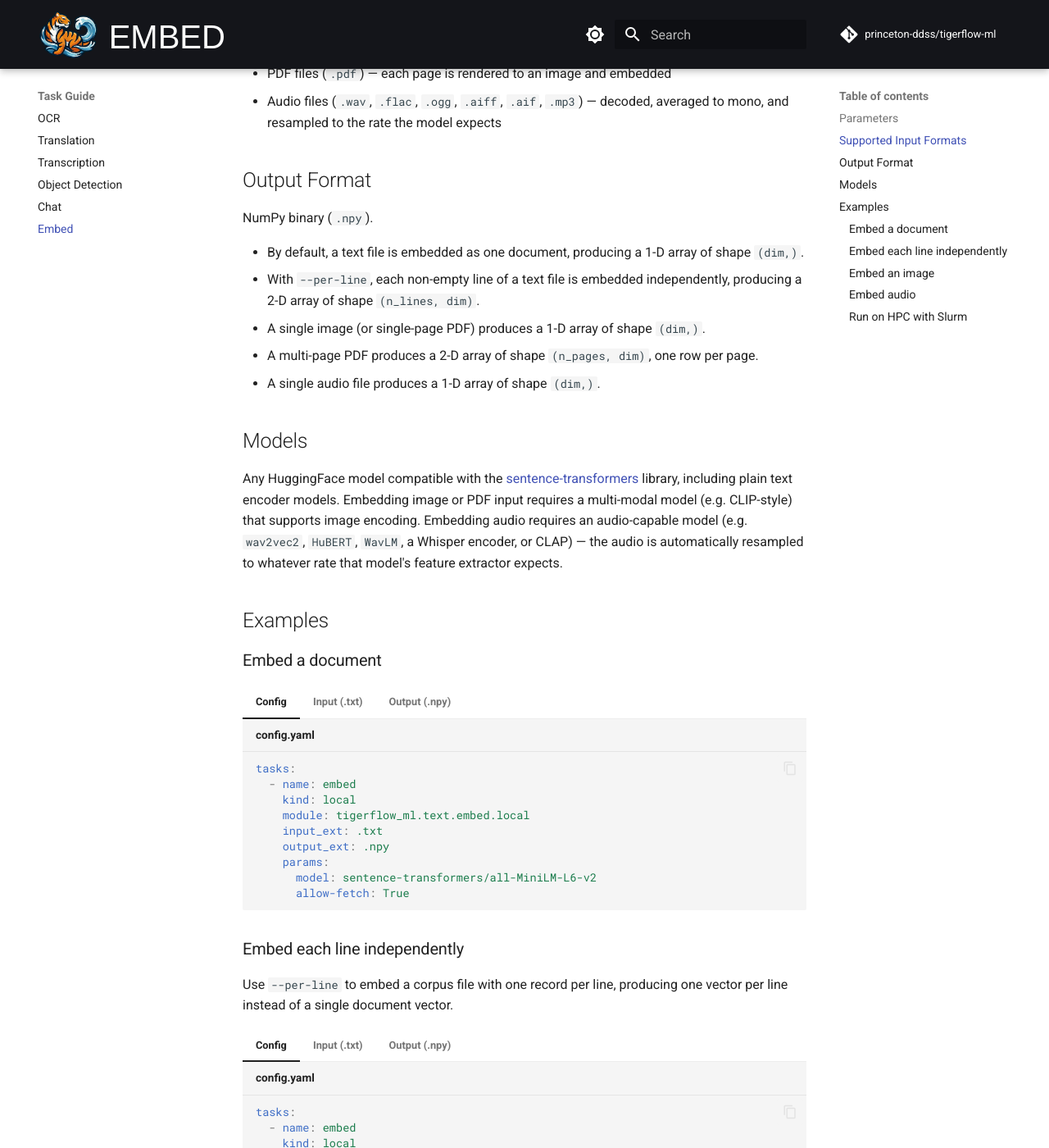
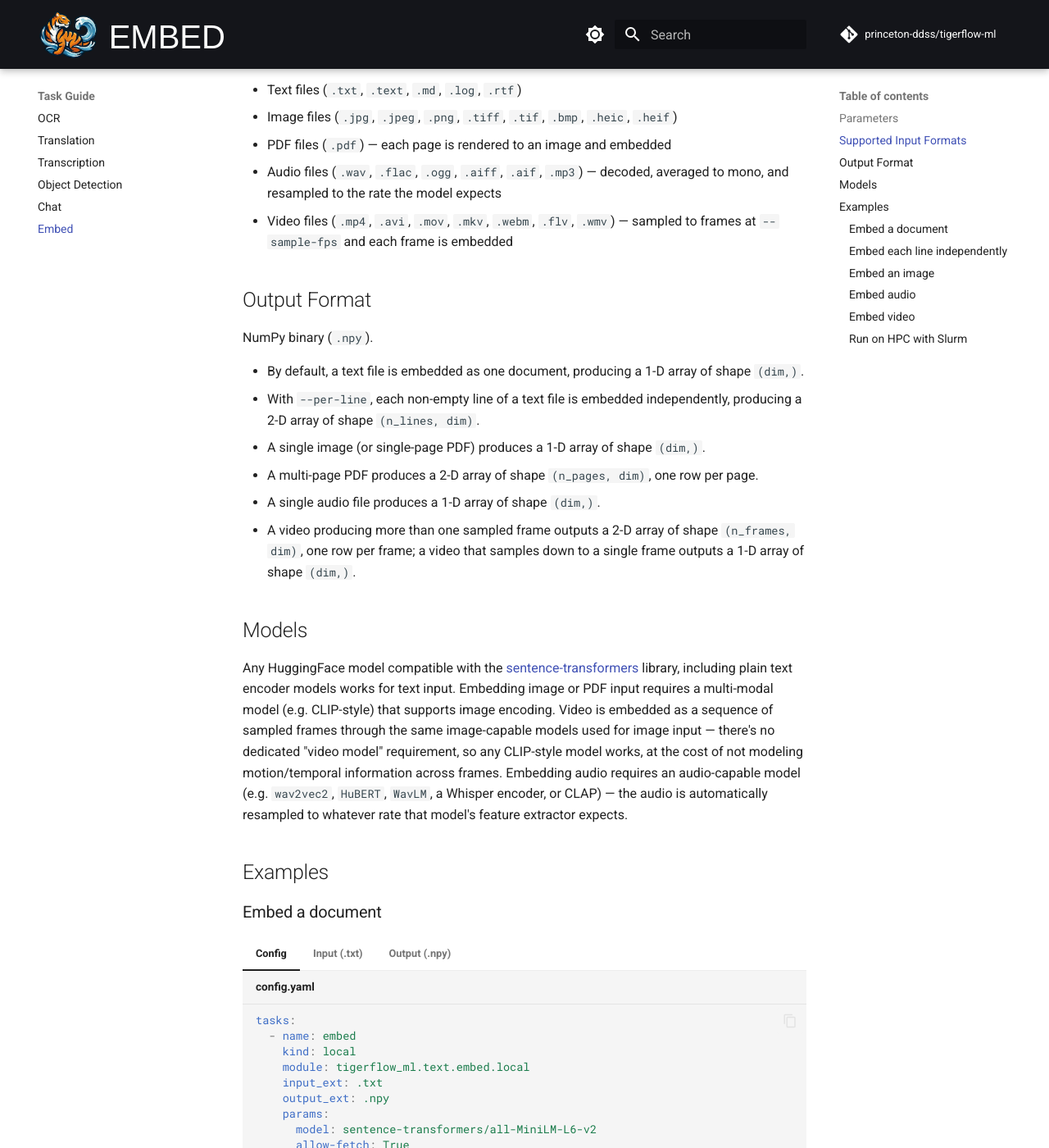
Before and after one commit to princeton-ddss/tigerflow-ml, an MkDocs documentation site: the page built from docs/mkdocs/tasks/embed.md, in a window 1280 px wide and 1400 px high, scrolled down 1182 px. Shown: the whole window at 82% size. Built offline with MkDocs 1.6.1 and Material for MkDocs 9.7.7, drawn with Linux system fonts in a browser that asks for light colours; some web fonts are replaced; comment, search, counter and statistics services are not loaded; the version menu is left out; some of the changed text lies outside the part shown.

Commit message:
docs(embed): update to include video input

````diff
--- a/docs/mkdocs/tasks/embed.md
+++ b/docs/mkdocs/tasks/embed.md
@@ -1,6 +1,6 @@
 # Embed
 
-Embed text, images, or audio using HuggingFace sentence-transformers models.
+Embed text, images, audio, or video using HuggingFace sentence-transformers models.
 
 ## Parameters
 
@@ -13,7 +13,8 @@ Embed text, images, or audio using HuggingFace sentence-transformers models.
 | `--allow-fetch`     | `--no-allow-fetch` | Allow downloads from HuggingFace Hub (network access required)                                                     |
 | `--seed`            | `42`               | The seed to set for more reproducible behavior                                                                     |
 | `--per-line`        | `--no-per-line`    | Embed each non-empty line of the input file independently, producing one vector per line instead of a single vector for the whole file (text input only) |
-| `--batch-size`      | `32`               | Number of lines encoded per batch when `--per-line` is set, or number of pages per batch when embedding a multi-page PDF |
+| `--batch-size`      | `32`               | Number of lines encoded per batch when `--per-line` is set, number of pages per batch for a multi-page PDF, or number of frames per batch for video |
+| `--sample-fps`      | `1.0`              | Frames per second to sample from video. Set to `0` to process every frame (video input only) |
 | `--prompt`          |                    | Raw text prepended to each input before encoding (e.g. `query: `). Mutually exclusive with `--prompt-name`         |
 | `--prompt-name`     |                    | Name of a prompt predefined in the model's config (e.g. `query` or `passage` for e5/bge models). Mutually exclusive with `--prompt` |
 | `--normalize`       | `--no-normalize`   | Whether to normalize returned vectors to have length 1                                                             |
@@ -26,6 +27,8 @@ Embed text, images, or audio using HuggingFace sentence-transformers models.
 - PDF files (`.pdf`) — each page is rendered to an image and embedded
 - Audio files (`.wav`, `.flac`, `.ogg`, `.aiff`, `.aif`, `.mp3`) — decoded, averaged to
   mono, and resampled to the rate the model expects
+- Video files (`.mp4`, `.avi`, `.mov`, `.mkv`, `.webm`, `.flv`, `.wmv`) — sampled to
+  frames at `--sample-fps` and each frame is embedded
 
 ## Output Format
 
@@ -36,10 +39,11 @@ NumPy binary (`.npy`).
 - A single image (or single-page PDF) produces a 1-D array of shape `(dim,)`.
 - A multi-page PDF produces a 2-D array of shape `(n_pages, dim)`, one row per page.
 - A single audio file produces a 1-D array of shape `(dim,)`.
+- A video producing more than one sampled frame outputs a 2-D array of shape `(n_frames, dim)`, one row per frame; a video that samples down to a single frame outputs a 1-D array of shape `(dim,)`.
 
 ## Models
 
-Any HuggingFace model compatible with the [sentence-transformers](https://sbert.net) library, including plain text encoder models. Embedding image or PDF input requires a multi-modal model (e.g. CLIP-style) that supports image encoding. Embedding audio requires an audio-capable model (e.g. `wav2vec2`, `HuBERT`, `WavLM`, a Whisper encoder, or CLAP) — the audio is automatically resampled to whatever rate that model's feature extractor expects.
+Any HuggingFace model compatible with the [sentence-transformers](https://sbert.net) library, including plain text encoder models works for text input. Embedding image or PDF input requires a multi-modal model (e.g. CLIP-style) that supports image encoding. Video is embedded as a sequence of sampled frames through the same image-capable models used for image input — there's no dedicated "video model" requirement, so any CLIP-style model works, at the cost of not modeling motion/temporal information across frames. Embedding audio requires an audio-capable model (e.g. `wav2vec2`, `HuBERT`, `WavLM`, a Whisper encoder, or CLAP) — the audio is automatically resampled to whatever rate that model's feature extractor expects.
 
 ## Examples
 
@@ -155,6 +159,35 @@ mono, and resampled to the model's expected sampling rate before encoding.
 
     A single vector of shape `(384,)`.
 
+### Embed video
+
+Video is sampled to frames at `--sample-fps` and each frame is embedded with the same
+multi-modal model used for images.
+
+=== "Config"
+
+    ```yaml title="config.yaml"
+    tasks:
+      - name: embed
+        kind: local
+        module: tigerflow_ml.text.embed.local
+        input_ext: .mp4
+        output_ext: .npy
+        params:
+          model: sentence-transformers/clip-ViT-B-32
+          sample-fps: 1.0
+          allow-fetch: True
+    ```
+
+=== "Input"
+
+    A video file, e.g. `clip.mp4` (roughly 30 seconds).
+
+=== "Output (.npy)"
+
+    An array of shape `(31, 512)` — one row per sampled frame (`--sample-fps 1.0`
+    samples roughly one frame per second of video).
+
 ### Run on HPC with Slurm
 
 For bulk embedding across large text collections, use the Slurm variant to distribute work across compute nodes:
````
Also changed, not shown: docs/mkdocs/index.md (+1 -1 lines), README.md.
